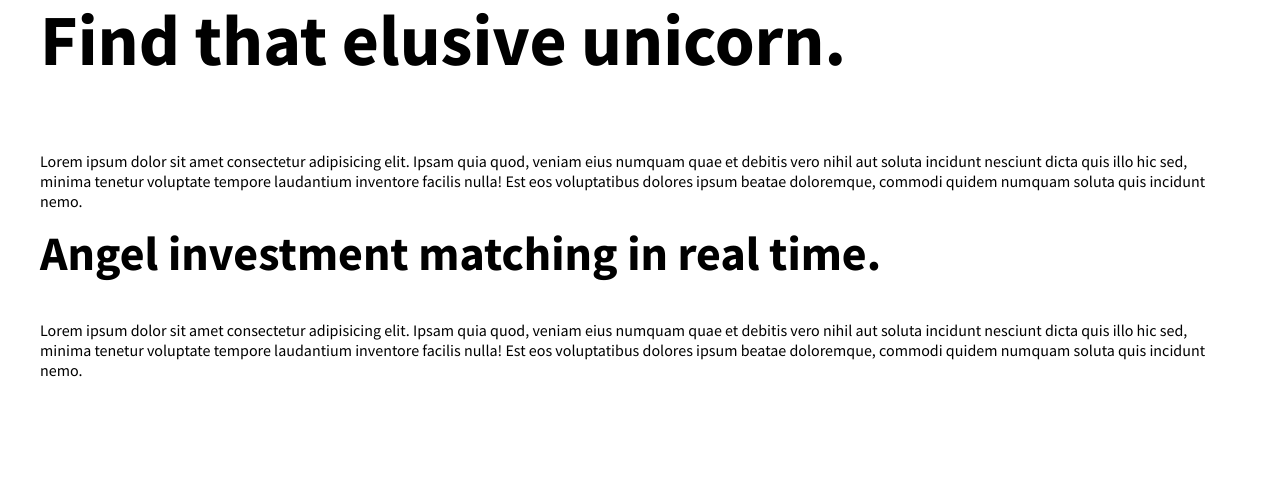
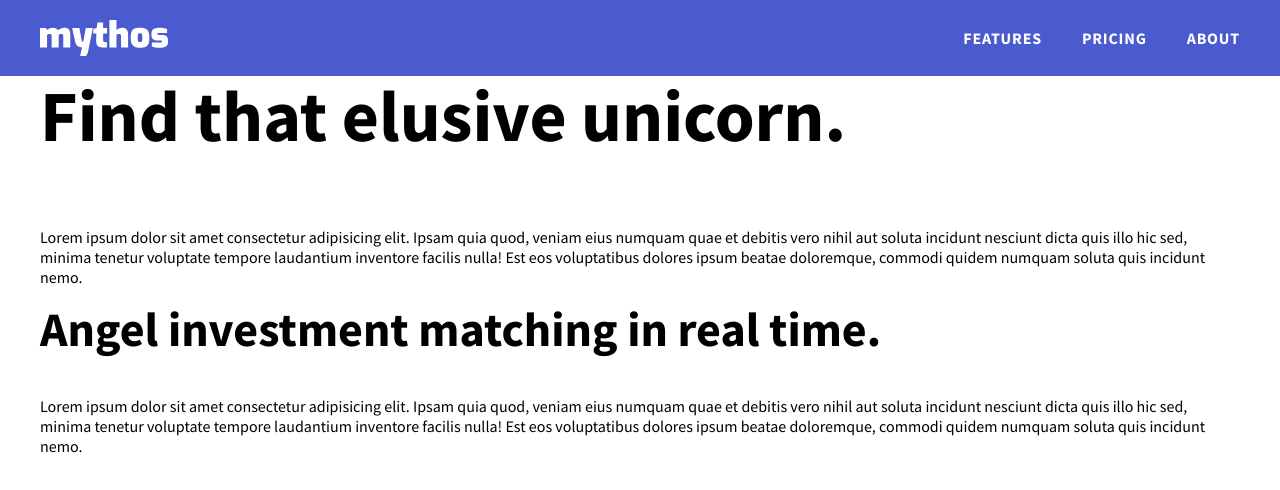
Before and after one commit to jdearden4/codercoder, a website: page index.html in a window 1280 px wide. Drawn offline with nearby package versions, Linux system fonts and the light colour scheme; files that its build step writes are made by us from their sources.

Commit message:
codercoder nav styles

```diff
--- /dev/null
+++ b/app/scss/components/_index.scss
@@ -0,0 +1 @@
+@forward 'topnav';
--- /dev/null
+++ b/app/scss/components/_topnav.scss
@@ -0,0 +1,75 @@
+@use '../util/' as u;
+
+.topnav {
+    background-color: var(--header-bg);
+
+    &__wrapper {
+        display: grid;
+        grid-template-columns: repeat(2, auto);
+        justify-content: space-between;
+        align-items: center;
+        padding-block: 12px;
+        // display: flex;
+        // justify-content: space-between;
+        // align-items: center;
+        @include u.breakpoint(large) {
+            padding-block: 20px;
+        }
+    }
+
+    &__homelink {
+        &:hover {
+            opacity: 0.9;
+        }
+
+    }
+
+    &__logo {
+        display: block;
+        width: u.rem(70);
+        height: auto;
+
+        @include u.breakpoint(large) {
+            width: u.rem(128);
+        }
+
+    }
+
+    &__links {
+        display: flex;
+        padding: 0;
+        margin: 0;
+        text-transform: uppercase;
+        gap: 20px;
+
+
+        @include u.breakpoint(large) {
+            gap: 40px;
+        }
+
+    }
+
+    &__item {
+        list-style-type: none;
+
+    }
+
+    &__link {
+        font-size: u.rem(14);
+        font-weight: 700;
+        letter-spacing: 0.05em;
+        color: var(--text-light);
+
+        @include u.breakpoint(large) {
+            font-size: u.rem(16);
+        }
+
+        &:hover {
+            text-decoration: underline;
+            text-decoration-thickness: 2px;
+            text-decoration-color: var(--text-light);
+            text-underline-offset: 4px;
+        }
+
+    }
+}
--- a/app/scss/globals/_boilerplate.scss
+++ b/app/scss/globals/_boilerplate.scss
@@ -16,3 +16,22 @@ body {
     background-color: var(--background-color);
     color: var(--text-color);
 }
+
+//for screenreaders
+.visually-hidden {
+    position: absolute;
+    left: -10000px;
+    top: auto;
+    width: 1px;
+    height: 1px;
+    overflow: hidden;
+
+    &:focus {
+        left: 0;
+        width: auto;
+        height: auto;
+        background-color: #fff;
+        padding: 0.5rem;
+        border: 1px solid;
+    }
+}
--- a/app/scss/globals/_colors.scss
+++ b/app/scss/globals/_colors.scss
@@ -4,6 +4,7 @@
     --text-dark: hsl(233, 14%, 25%);
     --text-light: hsl(0, 0%, 100%);
     --hero-bg: hsl(232, 58%, 55%);
+    --header-bg: hsl(232, 58%, 55%);
     --button-primary-bg: hsl(100, 100%, 42%);
     --button-primary-text: hsl(233, 14%, 25%);
     --button-secondary-bg: transparent;
--- a/app/scss/style.scss
+++ b/app/scss/style.scss
@@ -1,2 +1,3 @@
 @forward 'globals';
 @forward 'layout';
+@forward 'components';
--- a/index.html
+++ b/index.html
@@ -20,8 +20,29 @@
     <script src="/app/js/script.js"></script>
 </head>
 <body>
-    <header></header>
-    <main>
+    <a class="visually-hidden" href="#main">Skip to main content</a>
+    <header class="topnav">
+        <h2 class="visually-hidden">Header</h2>
+        <div class="wrapper topnav__wrapper">
+            <a href="/" class="topnav__homelink">
+            <img src="./app/img/logo-mythos.svg" alt="Mythos homepage" class="topnav__logo">
+        </a>
+            <nav>
+                <ul class="topnav__links">
+                    <li class="topnav__item">
+                        <a href="" class="topnav__link">Features</a>
+                    </li>
+                    <li class="topnav__item">
+                        <a href="" class="topnav__link">Pricing</a>
+                    </li>
+                    <li class="topnav__item">
+                        <a href="/" class="topnav__link">About</a>
+                    </li>
+                </ul>
+            </nav>
+        </div>
+    </header>
+    <main id="main">
         <article>
             <section class="wrapper">
                 <h1>Find that elusive unicorn.</h1>
```
Also changed, not shown: app/img/logo-mythos.svg (added).
